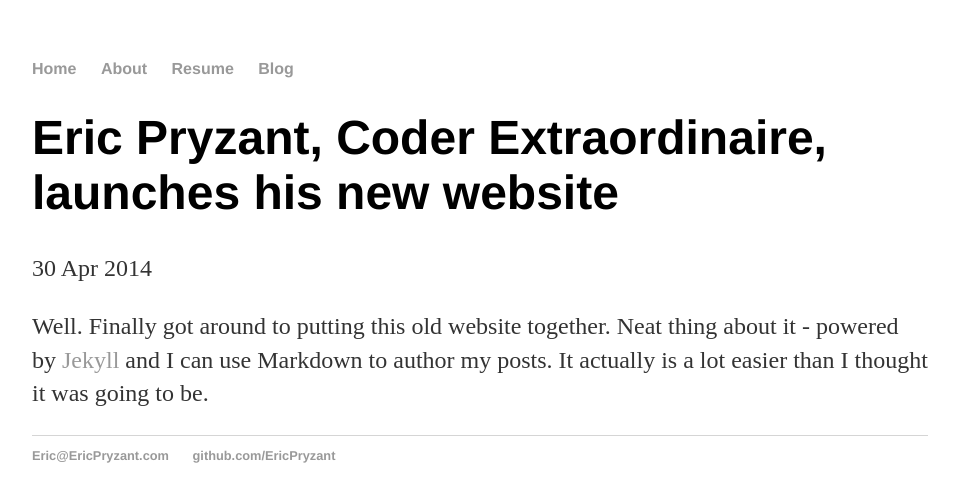
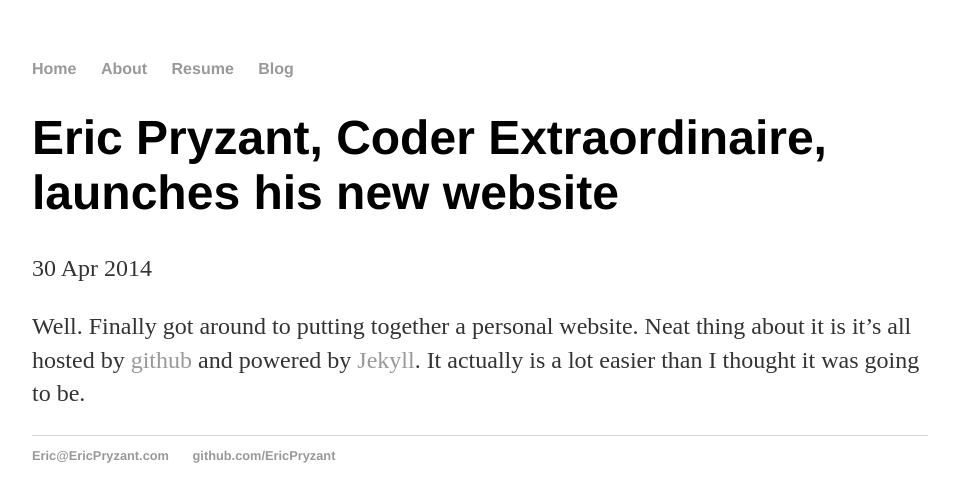
Before and after one commit to EricPryzant/ericpryzant.github.io, a Jekyll site: the page built from _posts/2019-01-07-new-site-launch.md, in a window 1280 px wide. Shown: the top 502 px of the page, without its empty margins (160-1119 px from the left). Built offline with Jekyll 4.4.1, drawn with Linux system fonts in a browser that asks for light colours.

Commit message:
Update 2019-01-07-new-site-launch.md

```diff
--- a/_posts/2019-01-07-new-site-launch.md
+++ b/_posts/2019-01-07-new-site-launch.md
@@ -4,4 +4,4 @@ title: "Eric Pryzant, Coder Extraordinaire, launches his new website"
 date: 2014-04-30
 ---
 
-Well. Finally got around to putting this old website together. Neat thing about it - powered by [Jekyll](http://jekyllrb.com) and I can use Markdown to author my posts. It actually is a lot easier than I thought it was going to be.
+Well. Finally got around to putting together a personal website. Neat thing about it is it's all hosted by [github](https://github.com/EricPryzant/ericpryzant.github.io/) and powered by [Jekyll](http://jekyllrb.com). It actually is a lot easier than I thought it was going to be.
```
